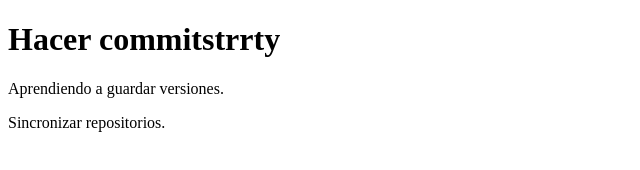
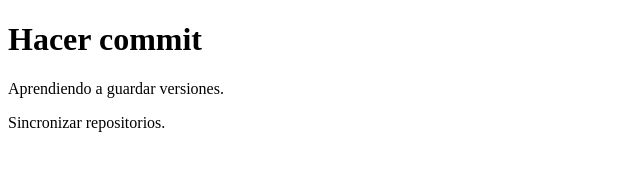
Before and after one commit to raulmonteshc/new-repo, a plain HTML site: page index.html in a window 1280 px wide. Shown: the whole page, without its empty margins (0-640 px from the left). Drawn offline with Linux system fonts and the light colour scheme.

```diff
--- a/index.html
+++ b/index.html
@@ -6,7 +6,7 @@
    <link rel="stylesheet" href="style.css">
  </head>
  <body>
-   <h1>Hacer commitstrrty</h1>
+   <h1>Hacer commit</h1>
    <p>Aprendiendo a guardar versiones.</p>
  <p>Sincronizar repositorios.</p>
  </body>
```
